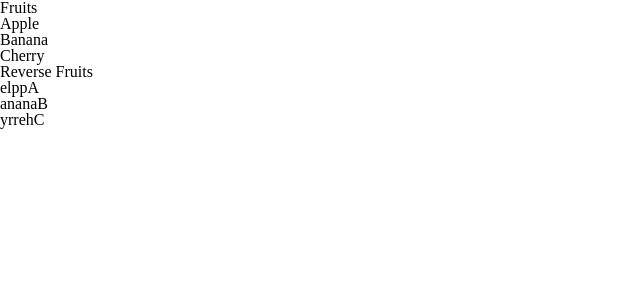
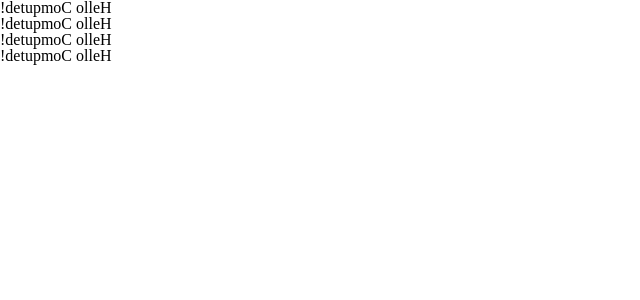
Before and after one commit to SungbinYang/Vue.js, a Vue app in the folder vue-templete-syntax/: page / in a window 1280 px wide. Shown: the top 300 px of the page, without its empty margins (0-640 px from the left). Built offline with nearby package versions, Linux system fonts and the light colour scheme; the HTML template or start-up script is replaced by a standard one.

Commit message:
Computed - 캐싱
Computed - 캐싱

```diff
--- a/vue-templete-syntax/src/App.vue
+++ b/vue-templete-syntax/src/App.vue
@@ -1,14 +1,26 @@
 <template>
-  <Fruits />
+  <h1>{{ reversedMessage }}</h1>
+  <h1>{{ reversedMessage }}</h1>
+  <h1>{{ reversedMessage }}</h1>
+  <h1>{{ reversedMessage }}</h1>
 </template>
 
 <script>
-
-import Fruits from '~/components/Fruits';
-
 export default {
-  components: {
-    Fruits
+  data() {
+    return {
+      msg: 'Hello Computed!'
+    }
+  },
+  computed: { // 캐싱 기능이 있어서 반복할 필요가 없음 성능 최적화
+    reversedMessage() {
+      return this.msg.split('').reverse().join('');
+    }
+  },
+  methods: { // 호출될때마다 불려져서 성능이 안 좋음
+    reverseMessage() {
+      return this.msg.split('').reverse().join('');
+    }
   }
 }
 </script>
```
